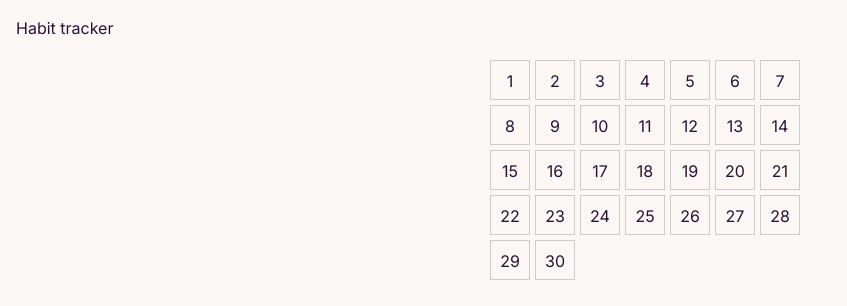
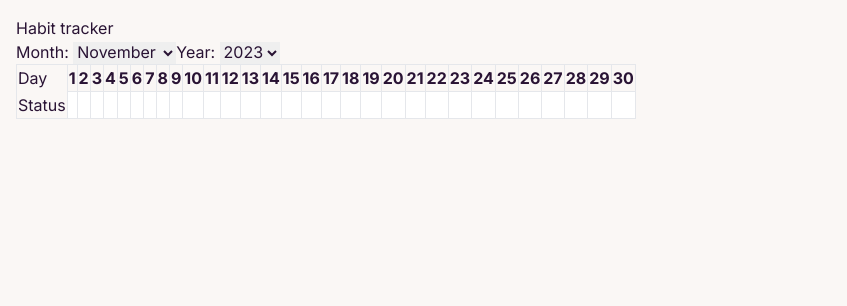
Before and after one commit to baradev/my-habit-tracker, a Next.js app: page / in a window 1280 px wide. Shown: the top 306 px of the page, without its empty margins (0-847 px from the left). Built offline with nearby package versions, Linux system fonts and the light colour scheme.

Commit message:
table border

```diff
--- a/app/HabitTracker.tsx
+++ b/app/HabitTracker.tsx
@@ -1,38 +1,80 @@
 "use client";
 
-// pages/index.js
-import { useState } from "react";
-import styles from "./HabitTracker.module.css";
+import React, { useState } from "react";
 
 const HabitTracker = () => {
-  const [completedDays, setCompletedDays] = useState([]);
+  const [selectedMonth, setSelectedMonth] = useState(new Date().getMonth() + 1); // Current month
+  const [selectedYear, setSelectedYear] = useState(new Date().getFullYear()); // Current year
 
-  const toggleCompleted = (day) => {
-    const updatedDays = [...completedDays];
-    const index = updatedDays.indexOf(day);
+  const daysInMonth = new Date(selectedYear, selectedMonth, 0).getDate();
+  const initialHabitData = Array.from({ length: daysInMonth }, () => false);
+  const [habitData, setHabitData] = useState(initialHabitData);
 
-    if (index === -1) {
-      updatedDays.push(day);
-    } else {
-      updatedDays.splice(index, 1);
-    }
-
-    setCompletedDays(updatedDays);
+  const toggleDay = (dayIndex) => {
+    const updatedHabitData = [...habitData];
+    updatedHabitData[dayIndex] = !habitData[dayIndex];
+    setHabitData(updatedHabitData);
   };
 
   return (
-    <div className={styles.habitTracker}>
-      {[...Array(30)].map((_, index) => (
-        <div
-          key={index + 1}
-          className={`${styles.habitDay} ${
-            completedDays.includes(index + 1) ? styles.completed : ""
-          }`}
-          onClick={() => toggleCompleted(index + 1)}
-        >
-          {index + 1}
-        </div>
-      ))}
+    <div>
+      <div>
+        <label>
+          Month:{" "}
+          <select
+            value={selectedMonth}
+            onChange={(e) => setSelectedMonth(parseInt(e.target.value))}
+          >
+            {Array.from({ length: 12 }, (_, i) => (
+              <option key={i + 1} value={i + 1}>
+                {new Date(2000, i, 1).toLocaleString("en-us", {
+                  month: "long",
+                })}
+              </option>
+            ))}
+          </select>
+        </label>
+
+        <label>
+          Year:{" "}
+          <select
+            value={selectedYear}
+            onChange={(e) => setSelectedYear(parseInt(e.target.value))}
+          >
+            {Array.from({ length: 10 }, (_, i) => (
+              <option key={i} value={new Date().getFullYear() - i}>
+                {new Date().getFullYear() - i}
+              </option>
+            ))}
+          </select>
+        </label>
+      </div>
+
+      <table className="table-fixed, border ">
+        <tr>
+          <td>Day</td>
+          {Array.from({ length: daysInMonth }, (_, i) => (
+            <th key={i + 1} className="border">
+              {i + 1}
+            </th>
+          ))}
+        </tr>
+
+        <tr>
+          <td>Status</td>
+          {habitData.map((isDone, index) => (
+            <td
+              key={index + 1}
+              onClick={() => toggleDay(index)}
+              style={{
+                cursor: "pointer",
+                backgroundColor: isDone ? "green" : "white",
+              }}
+              className="border"
+            ></td>
+          ))}
+        </tr>
+      </table>
     </div>
   );
 };
```
